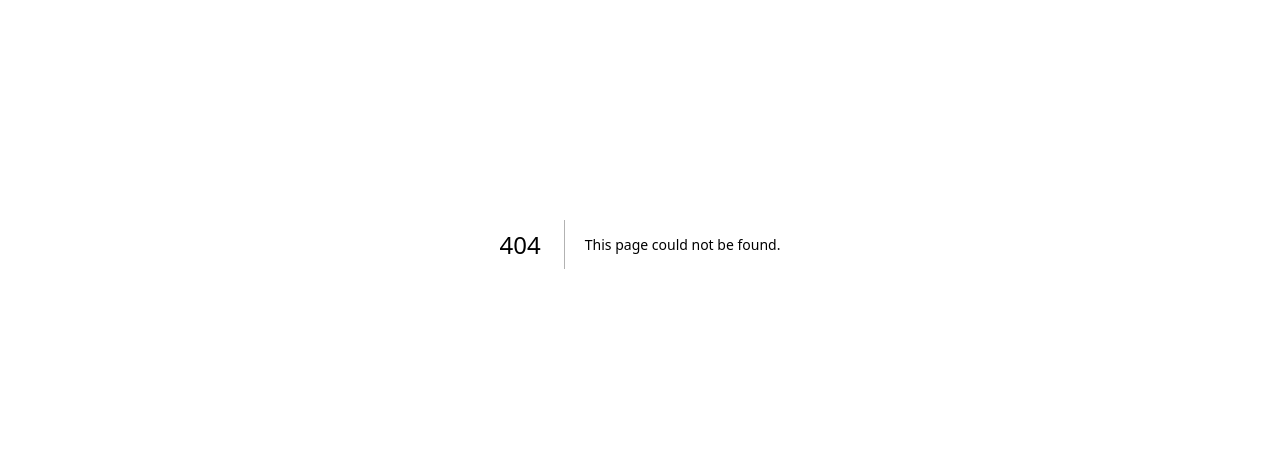
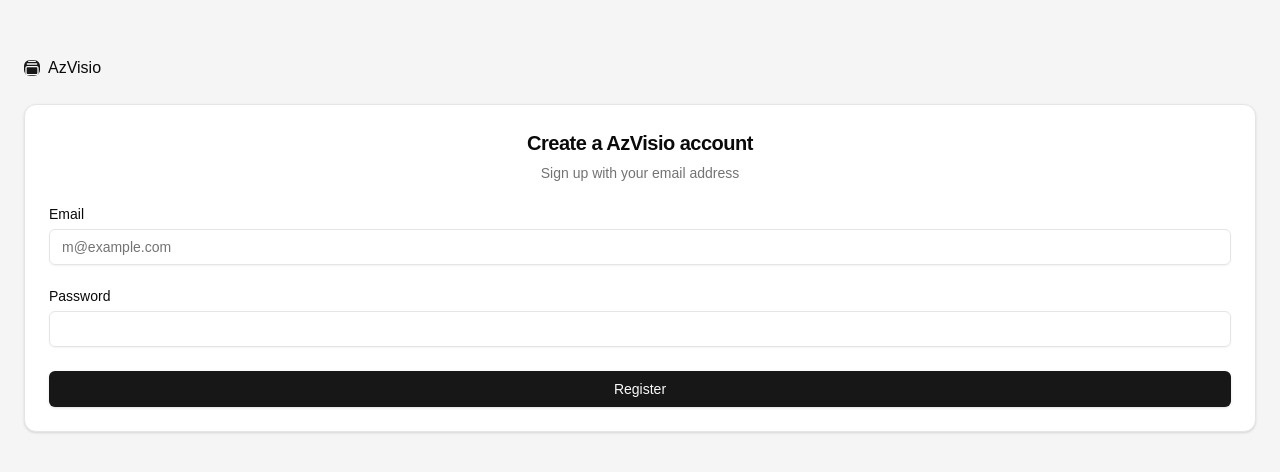
Before and after one commit to tazo90/azvisio, a Next.js app in the folder apps/web/: page /register in a window 1280 px wide. Before the commit this address had no page. Shown: the part 156-628 px from the top of the page. Built offline with nearby package versions, Linux system fonts and the light colour scheme.

Commit message:
Add register page

```diff
--- /dev/null
+++ b/apps/web/src/app/(auth)/register/page.tsx
@@ -0,0 +1,30 @@
+'use client';
+
+import { useState } from 'react';
+import { useRouter } from 'next/navigation';
+import { RegisterPage } from '@/modules/auth/pages/register';
+
+export default function AuthRegisterPage() {
+  const [isLoading, setIsLoading] = useState(false);
+  const router = useRouter();
+
+  async function onSubmit(data) {
+    setIsLoading(true);
+
+    // const result = await signIn('credentials', {
+    //   ...data,
+    //   callbackUrl: window.location.origin,
+    //   redirect: false,
+    // });
+
+    // if (!result?.ok) {
+    //   toast.error('Unauthorized', result?.error);
+    // } else {
+    //   router.push('/dashboard');
+    // }
+
+    // setIsLoading(false);
+  }
+
+  return <RegisterPage isLoading={isLoading} onSubmit={onSubmit} />;
+}
--- a/apps/web/src/modules/auth/forms/login-form.tsx
+++ b/apps/web/src/modules/auth/forms/login-form.tsx
@@ -38,7 +38,6 @@
       f
         .text('password')
         .label('Password')
-        .tooltip('hello')
         .before(
           <a href="#" className="ml-auto text-sm underline-offset-4 hover:underline">
             Forgot your password?
--- /dev/null
+++ b/apps/web/src/modules/auth/forms/register-form.tsx
@@ -0,0 +1,25 @@
+import { cn } from '@/lib/utils';
+import { f } from '@/lib/forms/form-builder';
+import { Form } from '@/components/form';
+
+const registerForm = f
+  .fields(
+    f.row(f.text('email').label('Email').placeholder('m@example.com')),
+    f.row(f.text('password').label('Password'))
+  )
+  .title('Create a AzVisio account')
+  .description('Sign up with your email address')
+  .submit('Register');
+
+export function RegisterForm({ className, ...props }: React.ComponentPropsWithoutRef<'div'>) {
+  const handleSubmit = async (data: any) => {
+    console.log('Form submitted:', data);
+    // Handle form submission
+  };
+
+  return (
+    <div className={cn('flex flex-col gap-6', className)} {...props}>
+      <Form form={registerForm} onSubmit={handleSubmit} />
+    </div>
+  );
+}
--- /dev/null
+++ b/apps/web/src/modules/auth/pages/register.tsx
@@ -0,0 +1,7 @@
+import React from 'react';
+
+import { RegisterForm } from '../forms/register-form';
+
+export function RegisterPage(props) {
+  return <RegisterForm />;
+}
```
